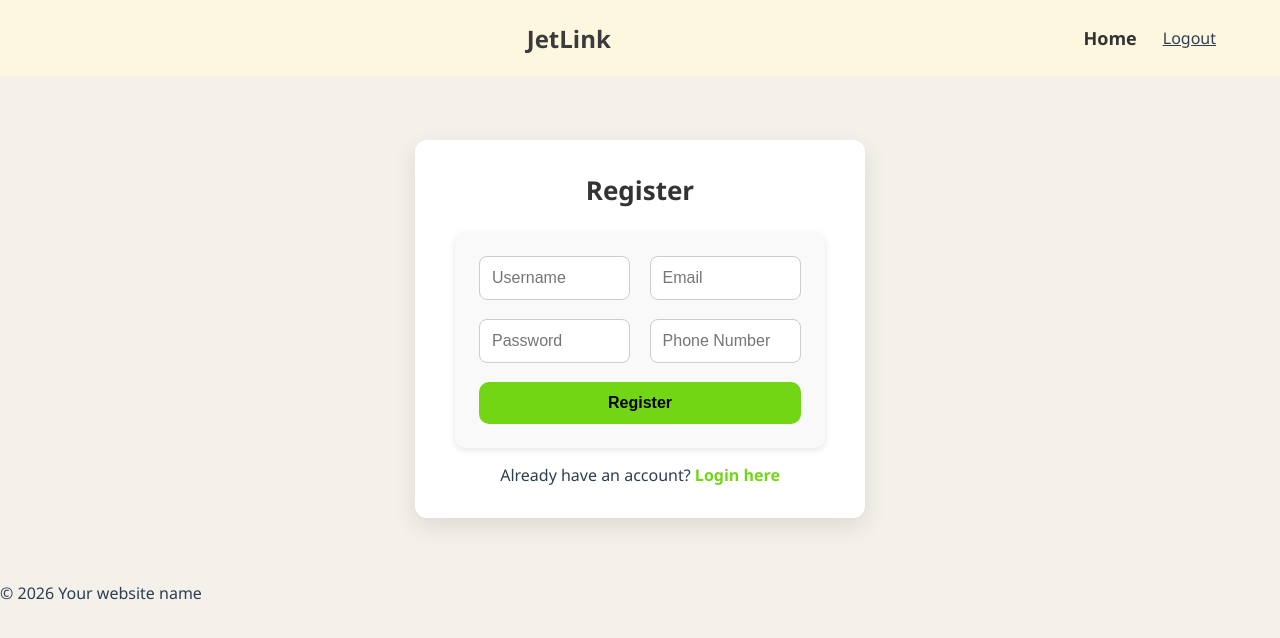
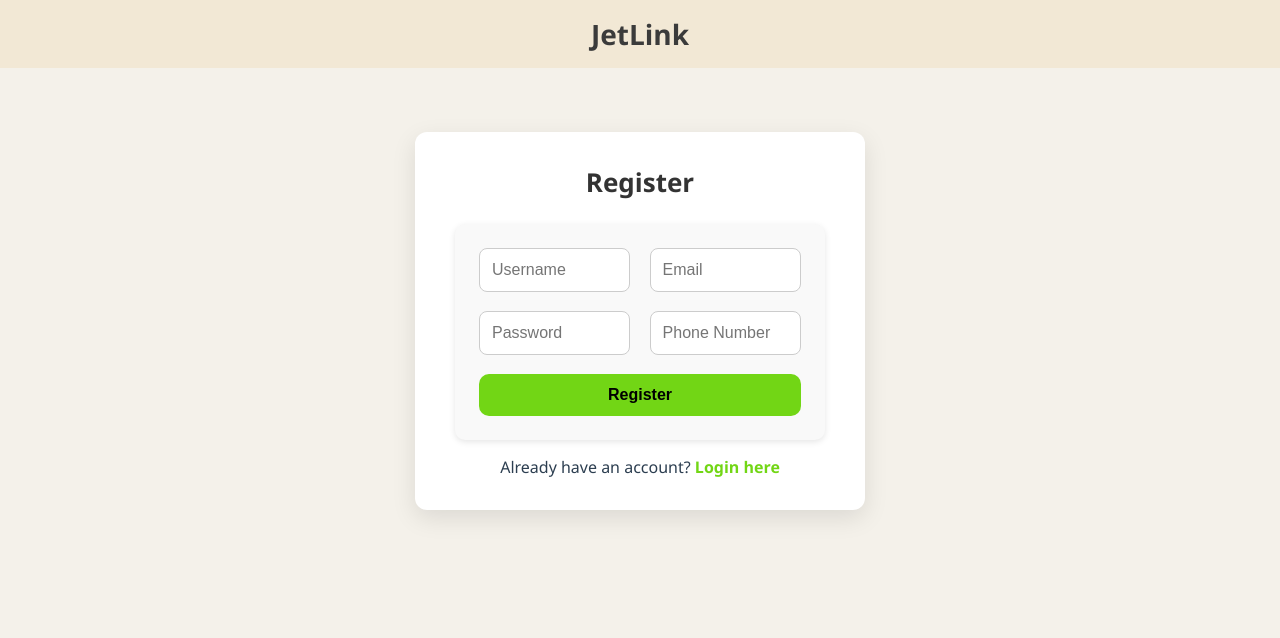
Before and after one commit to kanakis000/JetLink, a React (Vite) app: page /register/user in a window 1280 px wide. Shown: the top 638 px of the page. Built offline with nearby package versions, Linux system fonts and the light colour scheme.

Commit message:
Clean up header labels and visibility

```diff
--- a/src/App.jsx
+++ b/src/App.jsx
@@ -31,12 +31,21 @@ const AppContent = () => {
     }
   }, []);
 
-  const isAccountPage = location.pathname === "/account-type";
+  const authHeaderPaths = [
+    "/account-type",
+    "/login/user",
+    "/login/manager",
+    "/login/restaurant",
+    "/register/user",
+    "/register/manager",
+    "/register/restaurant",
+  ];
+  const isAuthPage = authHeaderPaths.includes(location.pathname);
 
   return (
     <>
       {/* ✅ Header logic */}
-      {isAccountPage ? (
+      {isAuthPage ? (
         <HeaderMinimal />
       ) : user?.role === "hotel_manager" || user?.role === "restaurant_manager" ? (
         <ManagerHeader />
@@ -72,7 +81,7 @@ const AppContent = () => {
         <Route path="/Rethymno" element={<Rethymno />} />
       </Routes>
 
-      {!isAccountPage && <Footer />}
+      {!isAuthPage && <Footer />}
     </>
   );
 };
--- a/src/ManagerHeader.jsx
+++ b/src/ManagerHeader.jsx
@@ -16,24 +16,22 @@ function ManagerHeader() {
     navigate("/");
   };
 
-  const homePath = user?.role === "hotel_manager"
-    ? "/hotelmanage"
-    : user?.role === "restaurant_manager"
-    ? "/restaurantmanage"
-    : "/home";
-
   return (
     <header className="header">
       <div className="left-nav">
         {user?.role === "hotel_manager" ? (
           <>
             <Link to="/hotelmanage" className="link">Manage Hotels</Link>
-            <Link to="/manager-bookings" className="link">View Bookings</Link>
+            <Link to="/manager-bookings" className="link">Hotel Bookings</Link>
 
+          </>
+        ) : user?.role === "restaurant_manager" ? (
+          <>
+            <Link to="/restaurantmanage" className="link">Manage Restaurants</Link>
           </>
         ) : (
           <>
-            <Link to={homePath} className="link">Home</Link>
+            <Link to="/home" className="link">Home</Link>
           </>
         )}
       </div>
--- a/src/Register.jsx
+++ b/src/Register.jsx
@@ -61,7 +61,7 @@ const Register = ({role}) => {
 
                 <button type="submit">Register</button>
             </form>
-            <p>Already have an account? <Link to="/login">Login here</Link></p>
+            <p>Already have an account? <Link to="/account-type">Login here</Link></p>
         </div>
     </div>
     );
--- a/src/UserHeader.jsx
+++ b/src/UserHeader.jsx
@@ -6,6 +6,7 @@ function UserHeader() {
   const [menuOpen, setMenuOpen] = useState(false);
   const navigate = useNavigate();
   const user = JSON.parse(localStorage.getItem("user"));
+  const isRegularUser = user?.role === "user";
 
   const handleLogout = () => {
     localStorage.removeItem("user");
@@ -21,14 +22,20 @@ function UserHeader() {
       </button>
 
       <nav className={`nav-links ${menuOpen ? "open" : ""}`}>
-        <Link to="/home" className="link">Home</Link>
-
-
-
-        {user?.role === "user" && (
-          <Link to="/my-bookings" className="link">My Bookings</Link>
+        {isRegularUser ? (
+          <>
+            <Link to="/home" className="link">Home</Link>
+            <Link to="/my-bookings" className="link">My Bookings</Link>
+            <button className="link logout-btn" onClick={handleLogout}>Logout</button>
+          </>
+        ) : (
+          <>
+            <Link to="/Heraklion" className="link">Heraklion</Link>
+            <Link to="/Chania" className="link">Chania</Link>
+            <Link to="/Rethymno" className="link">Rethymno</Link>
+            <Link to="/account-type" className="link">Login / Register</Link>
+          </>
         )}
-        <button className="link logout-btn" onClick={handleLogout}>Logout</button>
       </nav>
     </header>
   );
```
